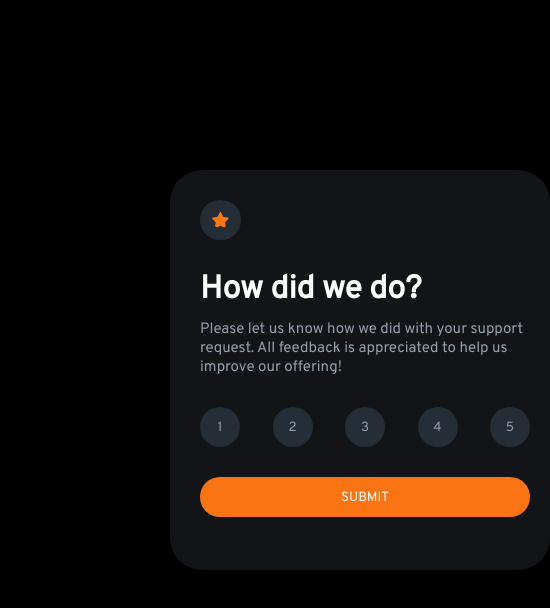
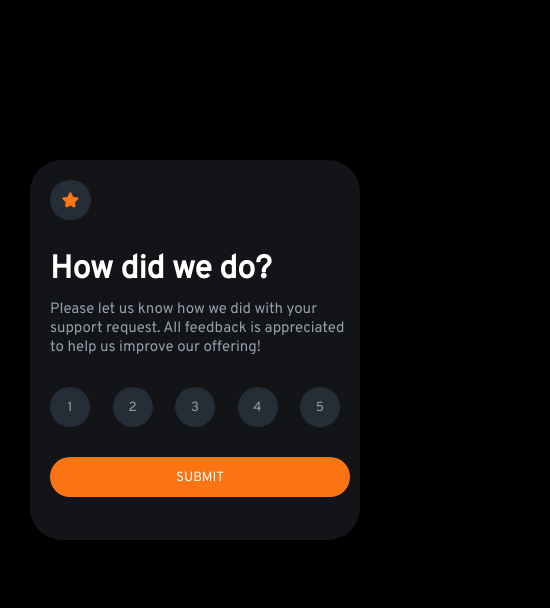
Before and after one commit to natyvit/challenge-rating, a plain HTML site: page index.html in a window 390 px wide. Shown: the whole page, 550 px wide, since content can reach past the window. Drawn offline with Linux system fonts and the light colour scheme.

Commit message:
responsividade do site

```diff
--- a/main.js
+++ b/main.js
@@ -23,6 +23,4 @@ window.onload = () => {
     });
   });
 
-
-
 };
--- a/style.css
+++ b/style.css
@@ -1,5 +1,5 @@
-body{
-  font-family: 'Overpass';
+body {
+  font-family: "Overpass";
   background-color: black;
   display: grid;
   justify-items: center;
@@ -7,25 +7,22 @@ body{
   margin: 0rem;
 }
 
-h1{
+h1 {
   margin: 0rem;
   color: white;
+  line-height: -1, 25rem;
+  margin-bottom: 10px;
+  font-weight: 700;
 }
 
-p{
+p {
   font-size: 15px;
   color: hsl(217, 12%, 63%);
   margin: 0rem;
   font-weight: 400;
 }
 
-h1{
-  line-height: -1,25rem;
-  margin-bottom: 10px;
-  font-weight: 700;
-}
-
-a{
+a {
   display: inline-flex;
   background-color: hsl(25, 97%, 53%);
   color: hsl(0, 0%, 100%);
@@ -39,7 +36,7 @@ a{
   font-weight: 400;
 }
 
-button{
+button {
   background-color: hsl(213, 19%, 18%);
   color: hsl(217, 12%, 63%);
   border-radius: 100px;
@@ -47,57 +44,57 @@ button{
   width: 2.5rem;
   height: 2.5rem;
   font-weight: 400;
-  font-family: 'Overpass';
+  font-family: "Overpass";
   cursor: pointer;
   transition: 0.3s;
 }
 
-button:hover{
+button:hover {
   background-color: hsl(217, 12%, 63%);
   color: white;
 }
 
-.active{
+.active {
   background-color: hsl(25, 97%, 53%);
   color: white;
 }
 
-.subtexto{
+.subtexto {
   text-align: center;
 }
 
-.caixa{
+.caixa {
   background-color: hsl(216, 12%, 8%);
   grid-column: 1;
   border-radius: 2rem;
-  margin: 170px;
+  margin: auto;
   width: 380px;
   height: 400px;
 }
 
-.img{
+.img {
   background-color: hsl(213, 19%, 18%);
   border-radius: 50px;
   padding: 0.75rem 0.75rem;
 }
 
-.img2{
+.img2 {
   margin: auto;
 }
 
-.itens{
+.itens {
   display: grid;
   padding: 30px;
   gap: 30px;
 }
 
-.botoes{
+.botoes {
   display: flex;
   justify-content: space-between;
   margin-right: 10px;
 }
 
-.submeter{
+.submeter {
   display: inline-flex;
   background-color: hsl(25, 97%, 53%);
   color: hsl(0, 0%, 100%);
@@ -112,16 +109,16 @@ button:hover{
   margin-right: 10px;
 }
 
-.submeter:hover{
+.submeter:hover {
   background-color: white;
   color: hsl(25, 97%, 53%);
 }
 
-.hidden{
+.hidden {
   display: none;
 }
 
-.avaliacao{
+.avaliacao {
   display: inline-flex;
   background-color: hsl(213, 19%, 18%);
   border-radius: 50px;
@@ -132,5 +129,21 @@ button:hover{
   margin: auto;
   align-items: center;
   justify-content: center;
+}
 
+@media (min-width: 375px) and (max-width: 1440px) {
+  .caixa {
+    margin: auto;
+    width: 330px;
+    height: 380px;
+  }
+
+  .itens{
+    padding: 20px;
+  }
+
+  .submeter{
+    margin-right: 0px;
+    width: 300px;
+  }
 }
```
Also changed, not shown: index.html (+0 -1 lines).
